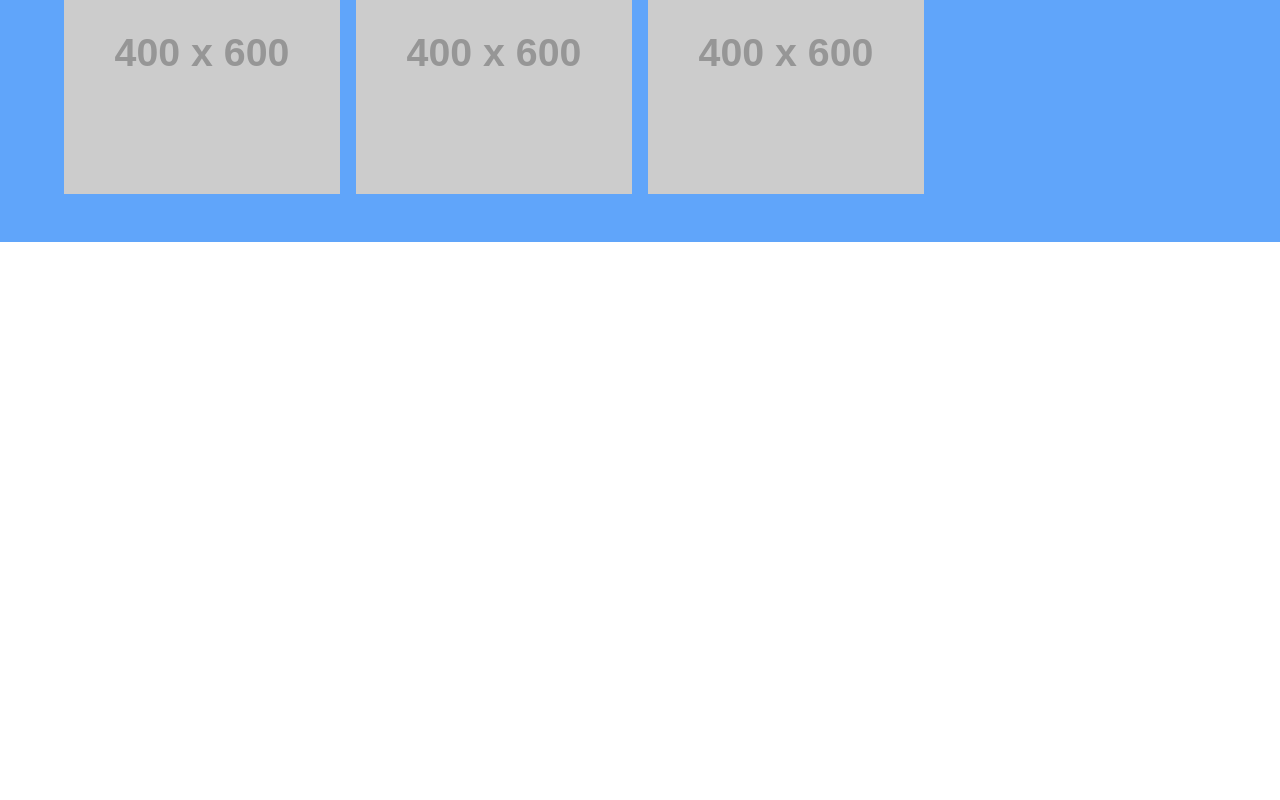
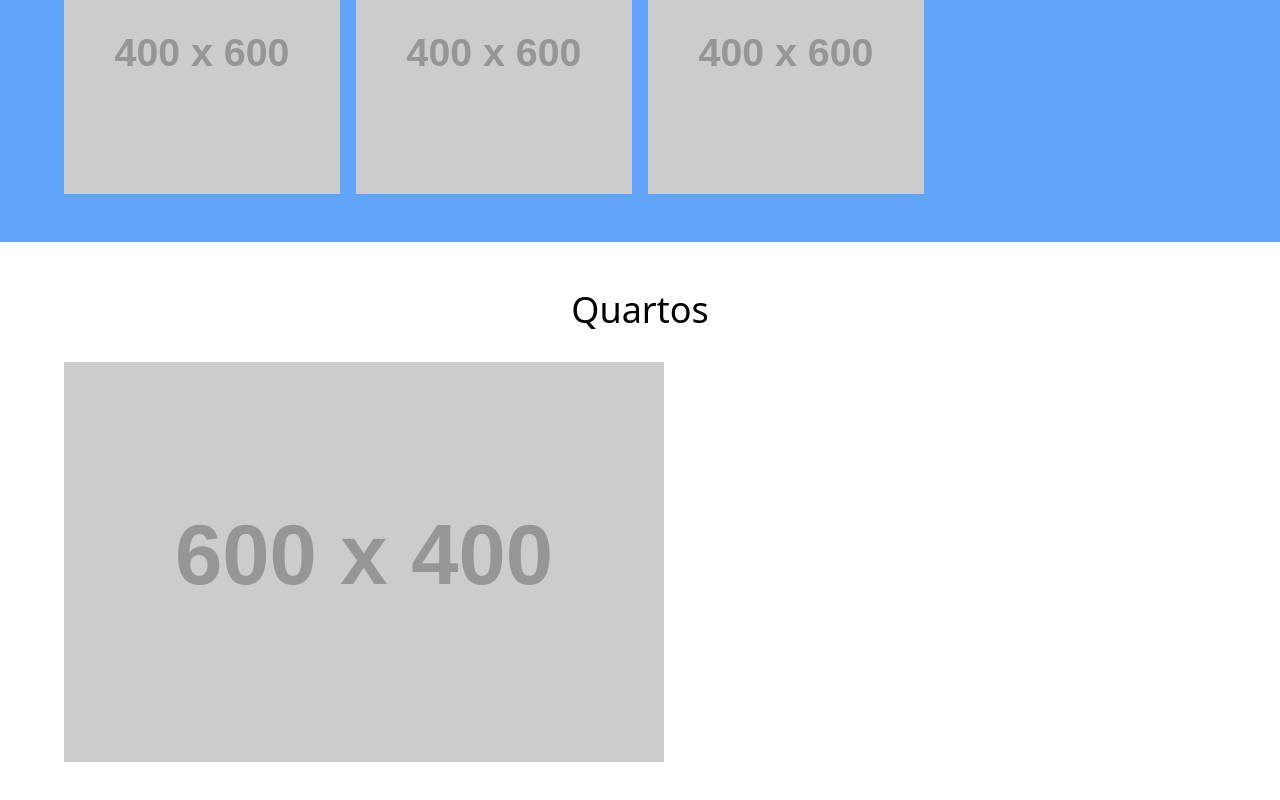
Before and after one commit to EliasPinheiroNeto/landing-page-marcenaria, a Vue app: page / in a window 1280 px wide. Shown: the part 1713-2513 px from the top of the page. Before the commit the page ends 1955 px from the top, so only its background shows below. Built offline with nearby package versions, Linux system fonts and the light colour scheme.

Commit message:
rooms section template

```diff
--- a/src/App.vue
+++ b/src/App.vue
@@ -2,6 +2,7 @@
 import Intro from './sections/Intro.vue'
 import About from './sections/About.vue'
 import Gallery from './sections/Gallery.vue'
+import Rooms from './sections/Rooms.vue'
 </script>
 
 <template>
@@ -11,6 +12,7 @@ import Gallery from './sections/Gallery.vue'
 
   <Gallery />
 
+  <Rooms />
   <!-- Footer -->
 </template>
 
--- a/src/sections/About.vue
+++ b/src/sections/About.vue
@@ -1,4 +1,4 @@
-<script setup></script>
+<script setup lang="ts"></script>
 
 <template>
     <div class="w-full">
--- a/src/sections/Gallery.vue
+++ b/src/sections/Gallery.vue
@@ -1,4 +1,4 @@
-<script setup></script>
+<script setup lang="ts"></script>
 
 <template>
      <div class="bg-blue-400">
--- /dev/null
+++ b/src/sections/Rooms.vue
@@ -0,0 +1,14 @@
+<script setup lang="ts"></script>
+
+<template>
+    <div class="border-orange-50">
+        <section class="container mx-auto py-12 px-16">
+            <h2 class="text-center text-4xl mb-8">Quartos</h2>
+            <!-- Carousel -->
+            <img src="https://placehold.co/600x400?text=Carrocel"
+                 alt="">
+        </section>
+    </div>
+</template>
+
+<style scoped></style>
```
